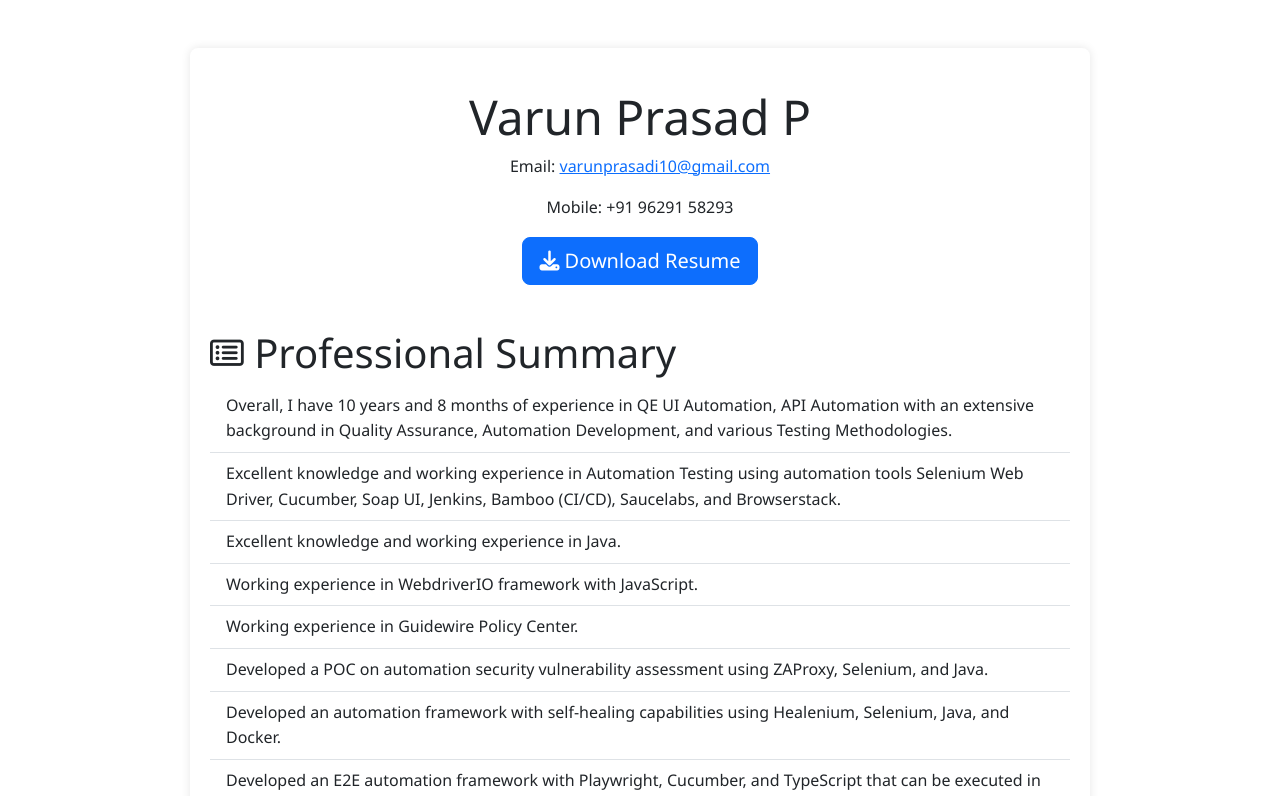
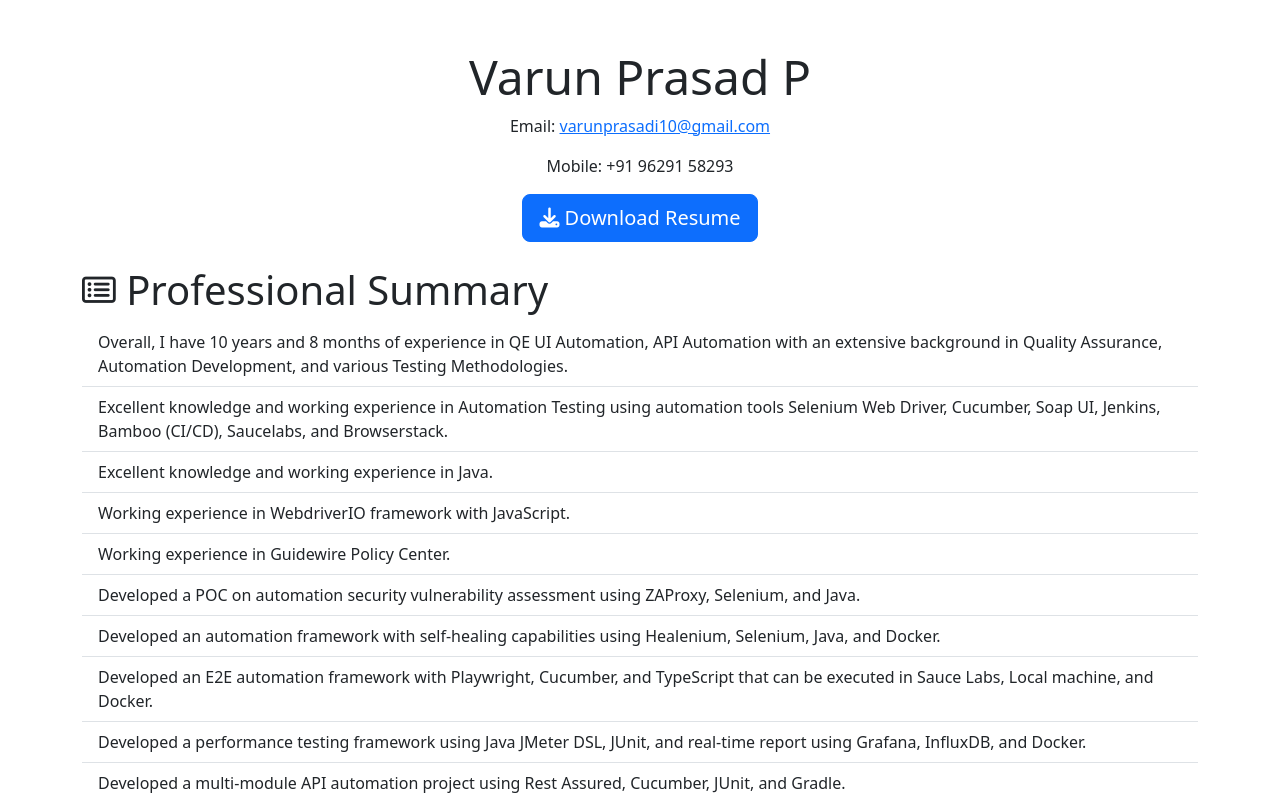
Before and after one commit to Varun-Pugazh-24/Varun-Pugazh-24.github.io, a plain HTML site: page index.html in a window 1280 px wide. Shown: the top 796 px of the page. Drawn offline with nearby package versions, Linux system fonts and the light colour scheme.

Commit message:
removed custom styles

```diff
--- a/index.html
+++ b/index.html
@@ -6,41 +6,6 @@
       <title>Varun Prasad P - Resume</title>
       <link href="https://cdn.jsdelivr.net/npm/bootstrap@5.3.3/dist/css/bootstrap.min.css" rel="stylesheet">
       <script src="https://kit.fontawesome.com/d8517a3e50.js" crossorigin="anonymous"></script>
-      <style>
-         body {
-         font-family: 'Segoe UI', Tahoma, Geneva, Verdana, sans-serif;S
-         color: #333;
-         line-height: 1.6;
-         display: flex;
-         justify-content: center;
-         align-items: center;
-         min-height: 100vh;
-         margin: 0;
-         }
-         h1, h2, h3 {
-         position: relative; /* Ensure icons are correctly positioned */
-         }
-
-         header {
-         padding: 20px;
-         border-radius: 8px;
-         margin-bottom: 20px;
-         text-align: center;
-         }
-         header a {
-         color: #0d6efd;
-         }
-         button:hover {
-         background-color: #0b5ed7;
-         }
-         .container {
-         max-width: 900px;
-         background-color: white;
-         padding: 20px;
-         border-radius: 8px;
-         box-shadow: 0 0 10px rgba(0, 0, 0, 0.1);
-         }
-      </style>
    </head>
    <body>
       <div class="container mt-5 text-center">
```
